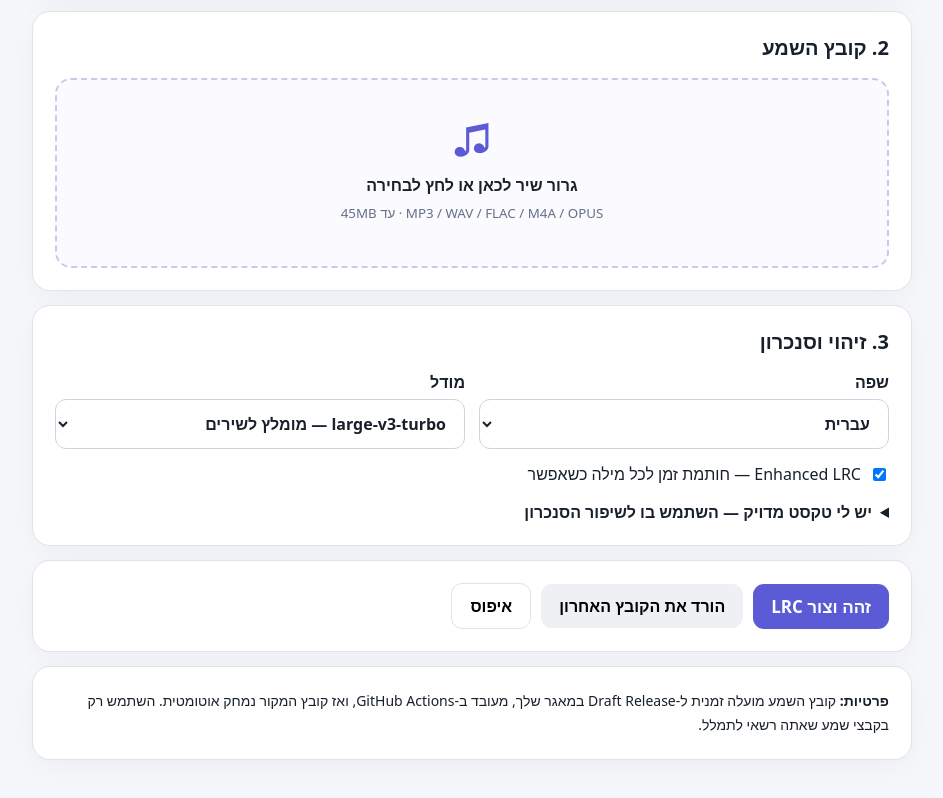
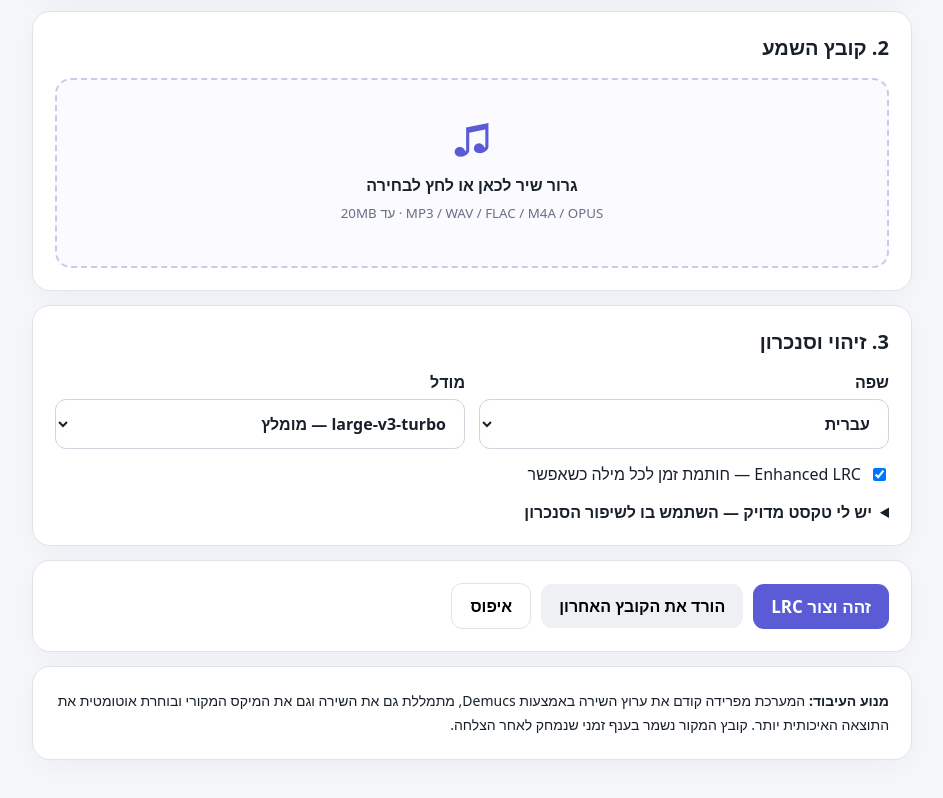
Before and after one commit to avtsye/usersync-web, a plain HTML site: page docs/index.html in a window 1280 px wide. Shown: the part 564-1362 px from the top of the page, without its empty margins (168-1111 px from the left). Drawn offline with Linux system fonts and the light colour scheme.

Commit message:
Expose high-accuracy ASR options and new processing pipeline

```diff
--- a/docs/index.html
+++ b/docs/index.html
@@ -10,12 +10,12 @@
 <main class="shell">
 <header><div><p class="eyebrow">UserSync Web</p><h1>הופכים שיר לקובץ LRC</h1><p class="sub">מעלים קובץ שמע בלבד — המערכת מזהה את הטקסט, מסנכרנת אותו ומחזירה קובץ LRC. אפשר לצרף טקסט ידני רק אם רוצים לשפר דיוק.</p></div><span class="badge">MVP</span></header>
 <section class="card"><h2>1. חיבור ל-GitHub</h2><p class="muted">נדרש Fine-grained PAT עם הרשאות <b>Actions: Read/Write</b> ו-<b>Contents: Read/Write</b> רק למאגר הזה. אפשר לבחור לשמור את הטוקן מקומית בדפדפן במכשיר זה בלבד.</p><div class="row"><input id="token" type="password" autocomplete="off" placeholder="github_pat_..."><button id="checkToken" class="secondary">בדוק חיבור</button></div><label class="check"><input id="rememberToken" type="checkbox"> זכור טוקן במכשיר זה</label><button id="forgetToken" class="ghost" type="button">שכח טוקן</button><div id="authStatus" class="status"></div></section>
-<section class="card"><h2>2. קובץ השמע</h2><label id="dropzone" class="dropzone"><input id="audio" type="file" accept=".mp3,.wav,.flac,.m4a,.opus,audio/*" hidden><span class="dropIcon">♫</span><strong>גרור שיר לכאן או לחץ לבחירה</strong><small>MP3 / WAV / FLAC / M4A / OPUS · עד 45MB</small><span id="fileName"></span></label></section>
+<section class="card"><h2>2. קובץ השמע</h2><label id="dropzone" class="dropzone"><input id="audio" type="file" accept=".mp3,.wav,.flac,.m4a,.opus,audio/*" hidden><span class="dropIcon">♫</span><strong>גרור שיר לכאן או לחץ לבחירה</strong><small>MP3 / WAV / FLAC / M4A / OPUS · עד 20MB</small><span id="fileName"></span></label></section>
 <section class="card"><h2>3. זיהוי וסנכרון</h2>
-<div class="grid2"><label>שפה<select id="language"><option value="he" selected>עברית</option><option value="en">English</option><option value="auto">זיהוי אוטומטי</option></select></label><label>מודל<select id="model"><option value="small">small — מהיר</option><option value="medium">medium — מהיר יותר</option><option value="large-v3-turbo" selected>large-v3-turbo — מומלץ לשירים</option></select></label></div>
+<div class="grid2"><label>שפה<select id="language"><option value="he" selected>עברית</option><option value="en">English</option><option value="auto">זיהוי אוטומטי</option></select></label><label>מודל<select id="model"><option value="small">small — מהיר</option><option value="medium">medium — מאוזן</option><option value="large-v3-turbo" selected>large-v3-turbo — מומלץ</option><option value="large-v3">large-v3 — מדויק ביותר, איטי</option></select></label></div>
 <label class="check"><input id="enhanced" type="checkbox" checked> Enhanced LRC — חותמת זמן לכל מילה כשאפשר</label>
 <details style="margin-top:16px"><summary style="cursor:pointer;font-weight:750">יש לי טקסט מדויק — השתמש בו לשיפור הסנכרון</summary><p class="muted">אופציונלי. אם משאירים ריק, המערכת תזהה את הטקסט מהשמע בעצמה.</p><textarea id="lyrics" rows="10" placeholder="טקסט אופציונלי, שורה אחת לכל שורת LRC..."></textarea></details>
 </section>
 <section class="card actionCard"><button id="start" type="button" class="primary">זהה וצור LRC</button><button id="lastResult" type="button" class="secondary">הורד את הקובץ האחרון</button><button id="reset" type="button" class="ghost">איפוס</button><div id="progressWrap" class="progressWrap hidden"><div class="progress"><span id="bar"></span></div><div id="progressText">מתחיל…</div></div><pre id="log" class="log hidden"></pre><div id="result" class="result hidden"></div></section>
-<section class="card note"><b>פרטיות:</b> קובץ השמע מועלה זמנית ל-Draft Release במאגר שלך, מעובד ב-GitHub Actions, ואז קובץ המקור נמחק אוטומטית. השתמש רק בקבצי שמע שאתה רשאי לתמלל.</section>
-</main><script src="./app.js?v=10"></script></body></html>
+<section class="card note"><b>מנוע העיבוד:</b> המערכת מפרידה קודם את ערוץ השירה באמצעות Demucs, מתמללת גם את השירה וגם את המיקס המקורי ובוחרת אוטומטית את התוצאה האיכותית יותר. קובץ המקור נשמר בענף זמני שנמחק לאחר הצלחה.</section>
+</main><script src="./app.js?v=11"></script></body></html>
```
